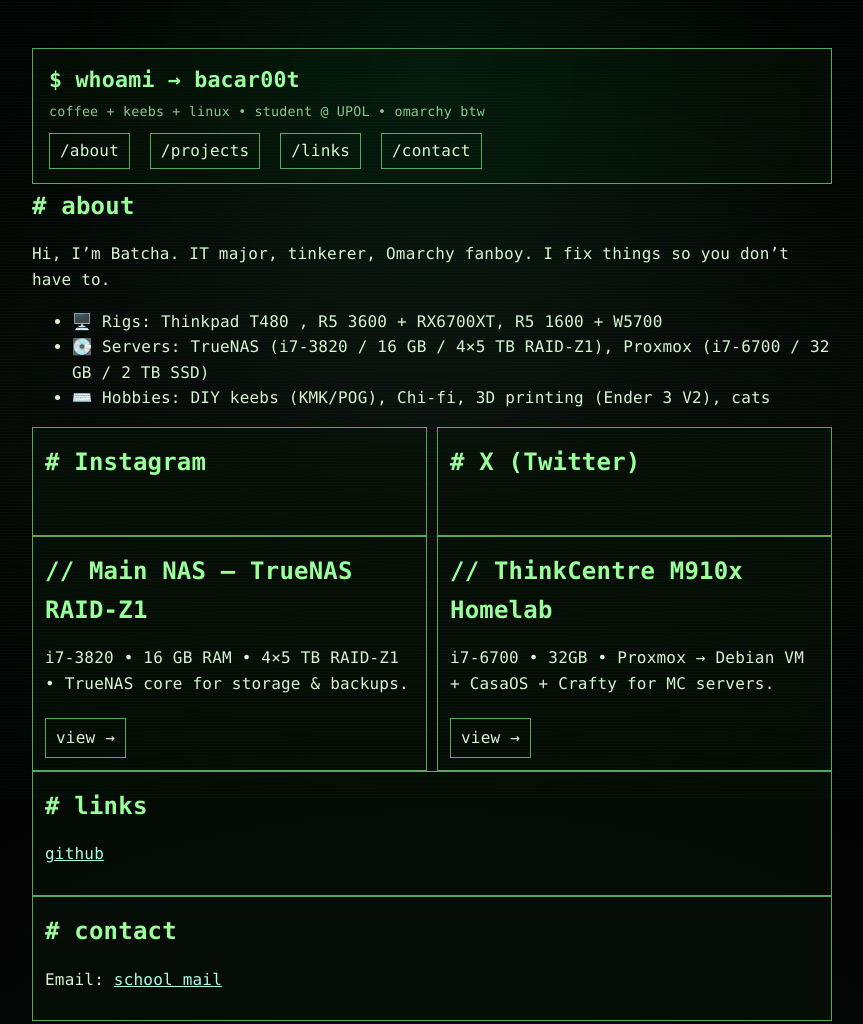
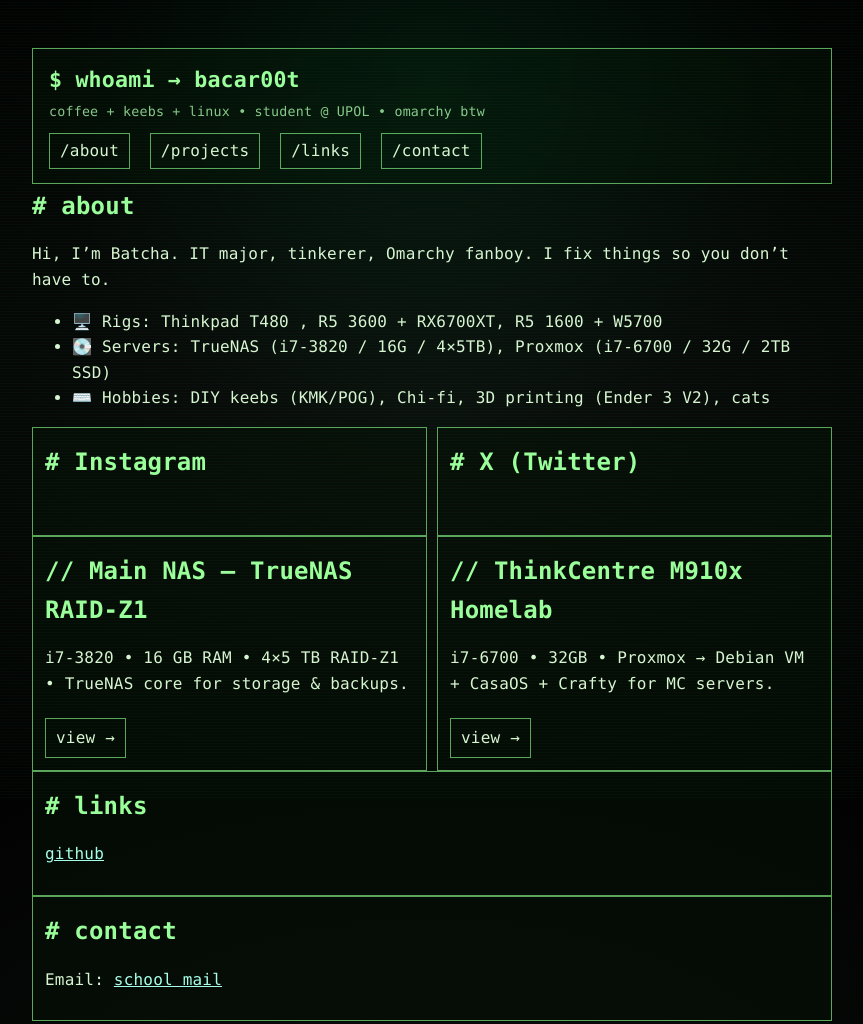
Before and after one commit to BacaR00T/BacaR00T.github.io, a plain HTML site: page index.html in a window 1280 px wide. Shown: the top 1024 px of the page, without its empty margins (208-1071 px from the left). Drawn offline with Linux system fonts and the light colour scheme; a script that the page names is missing.

Commit message:
about page update with servers short

```diff
--- a/index.html
+++ b/index.html
@@ -90,7 +90,7 @@
     <p>Hi, I’m Batcha. IT major, tinkerer, Omarchy fanboy. I fix things so you don’t have to.</p>
     <ul>
       <li>🖥️ Rigs: Thinkpad T480 , R5 3600 + RX6700XT, R5 1600 + W5700</li>
-      <li>💽 Servers: TrueNAS (i7-3820 / 16 GB / 4×5 TB RAID-Z1), Proxmox (i7-6700 / 32 GB / 2 TB SSD)</li>
+      <li>💽 Servers: TrueNAS (i7-3820 / 16G / 4×5TB), Proxmox (i7-6700 / 32G / 2TB SSD)</li>
       <li>⌨️ Hobbies: DIY keebs (KMK/POG), Chi-fi, 3D printing (Ender 3 V2), cats</li>
     </ul>
   </main>
```
